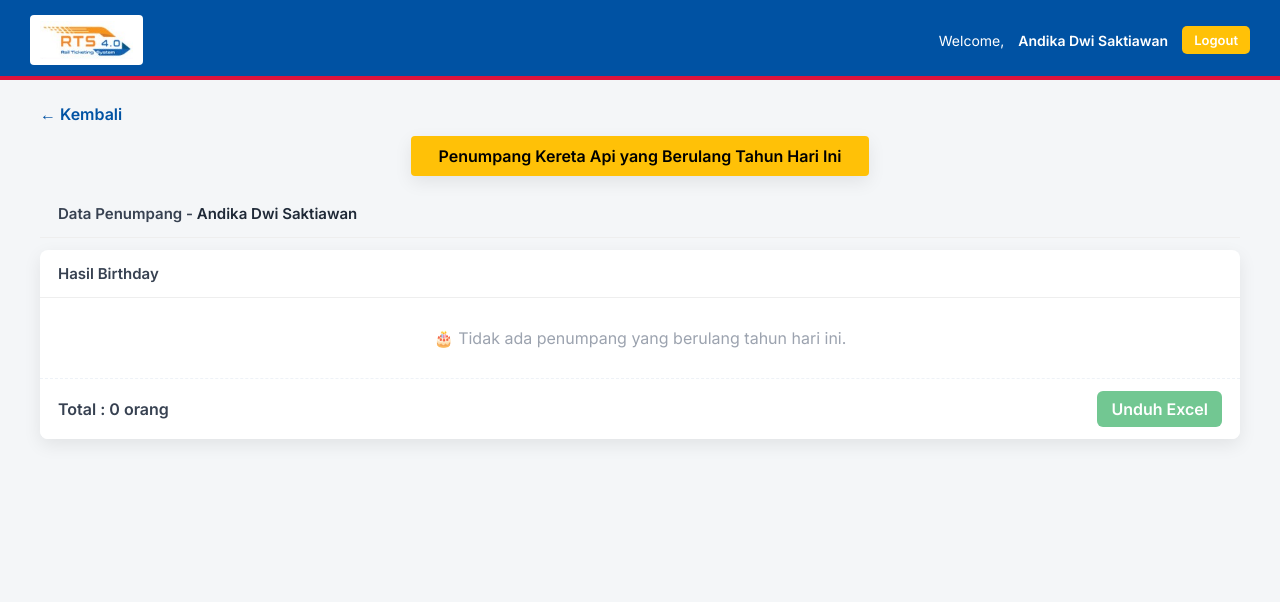
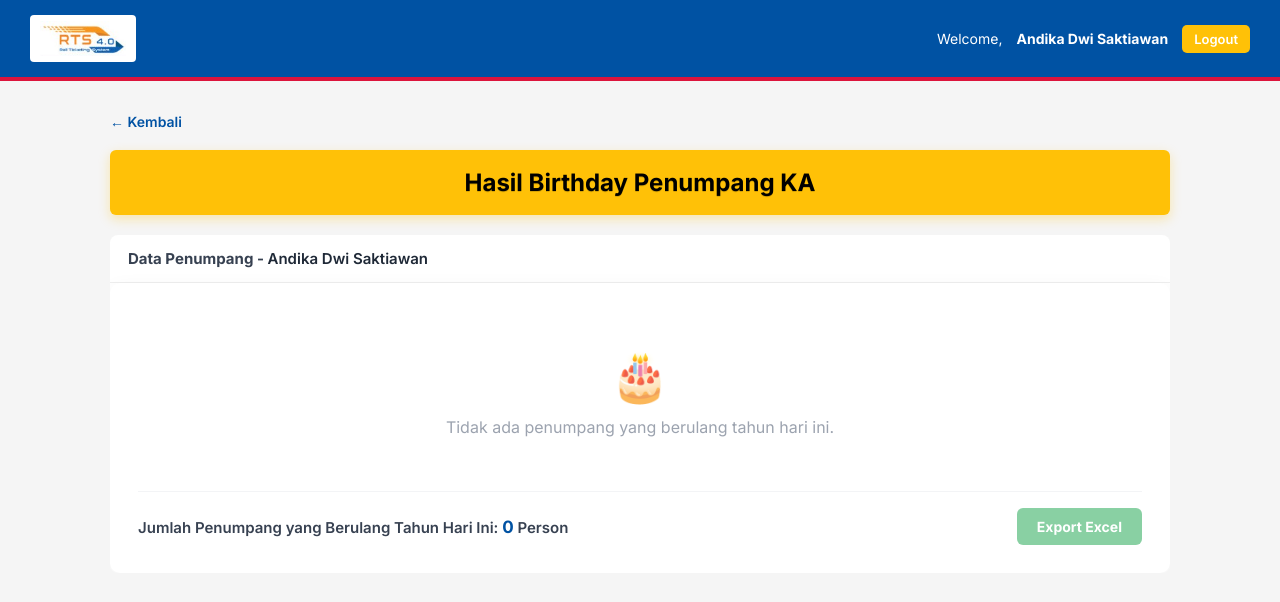
Before and after one commit to ImamKhusain/KP-Angpen, a PHP site: page /hasil_birthday.php in a window 1280 px wide. Shown: the top 602 px of the page. Run offline with PHP 8.4, Linux system fonts and the light colour scheme; a user stored in the database is signed in.

Commit message:
Perbaikan UI

```diff
--- a/hasil_birthday.php
+++ b/hasil_birthday.php
@@ -8,7 +8,7 @@ if (!isset($_SESSION['login']) || $_SESSION['login'] !== true) {
 // ambil data dari session
 $dataHasil = $_SESSION['export_data'] ?? [];
 $train_name = $_SESSION['export_nama_ka'] ?? '';
-$userName = $_SESSION['username'] ?? 'Admin';
+$userName = $_SESSION['user'] ?? 'Admin';
 $jumlahData = count($dataHasil);
 ?>
 <!DOCTYPE html>
@@ -17,104 +17,125 @@ $jumlahData = count($dataHasil);
     <meta charset="utf-8">
     <title>Hasil Birthday Penumpang</title>
     <meta name="viewport" content="width=device-width,initial-scale=1">
-    <link href="https://fonts.googleapis.com/css2?family=Inter:wght@400;600&display=swap" rel="stylesheet">
+    <link href="https://fonts.googleapis.com/css2?family=Inter:wght@400;600;700&display=swap" rel="stylesheet">
     <style>
-    :root { --blue:#0052A3; --green:#16a34a; --yellow:#FFC107; --shadow:0 6px 18px rgba(0,0,0,.08); }
-    body { font-family: 'Inter', sans-serif; background:#f4f6f8; margin:0; padding:0; }
+    * { box-sizing: border-box; margin: 0; padding: 0; }
+    body { font-family: 'Inter', sans-serif; background: #f5f5f5; color: #374151; }
 
-    .header{
-        background:var(--blue);
-        color:#fff;
-        padding:15px 30px;
-        display:flex;
-        justify-content:space-between;
-        align-items:center;
-        position:relative;
+    /* HEADER */
+    .header {
+        background: #0052A3;
+        color: #fff;
+        padding: 15px 30px;
+        display: flex;
+        justify-content: space-between;
+        align-items: center;
+        border-bottom: 4px solid #DC143C;
     }
-    .header::after{
-        content:"";
-        position:absolute;
-        left:0;right:0;bottom:0;
-        height:4px;
-        background:#DC143C;
+    .logo-wrap { background: #fff; padding: 6px 10px; border-radius: 4px; display: flex; align-items: center; }
+    .logo-wrap img { height: 35px; }
+    .nav-right { display:flex; align-items:center; gap:14px; font-size:14px; }
+    .logout-btn { padding:6px 12px; background:#FFC107; color:#fff; border-radius:5px; text-decoration:none; font-size:13px; font-weight:600; }
+
+    /* CONTAINER */
+    .container { max-width: 1100px; margin: 30px auto; padding: 0 20px; }
+    .back-link { color: #0052A3; display:inline-flex; align-items:center; gap:6px; margin-bottom:20px; text-decoration:none; font-weight:600; font-size:14px; }
+
+    /* TITLE */
+    .title-box {
+        background: #FFC107;
+        text-align: center;
+        padding: 18px;
+        font-size: 24px;        /* sedikit diperbesar */
+        font-weight: 700;
+        color: #000;            /* hitam pekat */
+        margin-bottom: 20px;
+        border-radius: 6px;
+        box-shadow: 0 4px 12px rgba(255,193,7,0.3);
+        text-shadow: 0 1px 0 rgba(0,0,0,0.15); /* membuat teks lebih tajam */
     }
 
-    .logo-wrap{
-        background:#fff;
-        padding:6px 10px;
-        border-radius:4px;
-        display:flex;
-        align-items:center;
-    }
-    .logo-wrap img{height:38px;}
-
-    .nav-right{
-        display:flex;
-        align-items:center;
-        gap:14px;
-        font-size:14px;
+    /* CONTENT CARD (satu kotak besar putih yang berisi no-data atau list) */
+    .content-card {
+        background: #fff;
+        border-radius: 10px;
+        padding: 28px;
+        box-shadow: 0 6px 20px rgba(0,0,0,0.06);
     }
 
-    /* === REVISI WARNA LOGOUT BUTTON === */
-    .logout-btn {
-        padding: 6px 12px;
-        background: #FFC107;
-        color: #fff;
-        border-radius: 5px;
-        text-decoration: none;
-        font-size: 13px;
-        font-weight: 600;
-        transition: 0.3s;
-    }
-    .logout-btn:hover {
-        background: #ffff;
+    /* area utama card */
+    .card-body {
+        min-height: 160px; /* jaga tinggi minimal agar pesan no-data terlihat seimbang */
+        display: flex;
+        align-items: center;
+        justify-content: center;
     }
 
-    .container{max-width:1200px;margin:24px auto;padding:0 20px;}
-    .back-link{color:var(--blue);display:inline-block;margin-bottom:12px;text-decoration:none;font-weight:600;}
-    .title{background:var(--yellow);display:inline-block;padding:10px 28px;border-radius:4px;box-shadow:var(--shadow);color:#000;font-weight:600;}
-
-    .table-box{background:#fff;border-radius:8px;box-shadow:var(--shadow);overflow:hidden;margin-top:12px;}
-    .table-header{padding:14px 18px;border-bottom:1px solid #eee;}
-    .table-header-title{font-weight:700;color:#374151;font-size:15px;}
-    .table-scroll{max-height:460px;overflow:auto;}
-
-    table{width:100%;border-collapse:collapse;}
-    thead th{
-        position:sticky;
-        top:0;
-        background:var(--blue);
-        color:#fff;
-        padding:12px 14px;
-        text-align:left;
-        font-size:13px;
-        font-weight:600;
+    .table-box{
+        background:#fff;
+        border-radius:8px;
+        box-shadow:var(--shadow);
+        overflow:hidden;
+        margin-top:12px;
     }
-    tbody td{
-        padding:11px 14px;
-        border-bottom:1px solid #f0f0f0;
-        font-size:13px;
+    .table-header{
+        padding:14px 18px;
+        border-bottom:1px solid #eee;
+    }
+    .table-header-title{
+        font-weight:700;
         color:#374151;
+        font-size:15px;
     }
 
-    .export-wrap{
-        padding:12px 18px;
-        display:flex;
-        justify-content:space-between;
-        align-items:center;
-        border-top:1px dashed #eef2f7;
-        background:#fff;
+    .no-data {
+        text-align: center;
+        color: #9ca3af;
+        font-size: 16px;
     }
-    .btn-export{
-        padding:8px 14px;
-        background:var(--green);
-        color:#fff;
-        border-radius:6px;
-        text-decoration:none;
-        font-weight:700;
+    .no-data-icon { font-size: 48px; margin-bottom: 12px; }
+
+    /* cards container (kartu penumpang ketika ada data) */
+    .cards-container {
+        display: grid;
+        grid-template-columns: repeat(2, 1fr);
+        gap: 20px;
+        width: 100%;
     }
+    .passenger-card {
+        background: linear-gradient(135deg, #ff9800 0%, #ff6d00 100%);
+        border-radius: 12px;
+        padding: 16px 18px;
+        color: #fff;
+        box-shadow: 0 6px 16px rgba(255,109,0,0.25);
+    }
+    .card-row { display:flex; align-items:baseline; margin-bottom:8px; font-size:14px; }
+    .card-label { font-weight:700; min-width:90px; text-transform:uppercase; font-size:13px; }
+    .card-value { font-weight:400; font-size:14px; }
 
-    .no-data{padding:30px;text-align:center;color:#9ca3af;}
+    /* footer di dalam content-card: jumlah + eksport (di satu bar) */
+    .card-footer {
+        margin-top: 20px;
+        display: flex;
+        justify-content: space-between;
+        align-items: center;
+        gap: 12px;
+        border-top: 1px solid #f3f4f6;
+        padding-top: 16px;
+    }
+    .total-info { font-size:15px; font-weight:600; color:#374151; }
+    .total-info strong { color:#0052A3; font-size:17px; font-weight:700; }
+
+    .btn-export { padding:10px 20px; background:#16a34a; color:#fff; border-radius:6px; text-decoration:none; font-weight:700; font-size:14px; }
+    .btn-export.disabled { opacity:0.5; pointer-events:none; cursor:not-allowed; }
+
+    /* RESPONSIVE */
+    @media (max-width: 768px) {
+        .cards-container { grid-template-columns: 1fr; }
+        .card-body { padding: 8px 0; }
+        .card-footer { flex-direction: column; align-items: stretch; text-align: center; gap:10px; }
+        .btn-export { align-self:center; }
+    }
     </style>
 </head>
 <body>
@@ -125,17 +146,17 @@ $jumlahData = count($dataHasil);
     </div>
     <div class="nav-right">
         Welcome, <strong><?= htmlspecialchars($userName) ?></strong>
-        <a href="login/logout.php" class="logout-btn">Logout</a>
+        <a href="auth/logout.php" class="logout-btn">Logout</a>
     </div>
 </div>
 
 <div class="container">
-    <a href="dashboard.php" class="back-link">← Kembali</a>
-    <div style="text-align:center;margin-bottom:14px;">
-        <span class="title">Penumpang Kereta Api yang Berulang Tahun Hari Ini</span>
-    </div>
+    <a href="index.php" class="back-link">← Kembali</a>
 
-    <div class="table-header">
+    <div class="title-box">Hasil Birthday Penumpang KA</div>
+
+    <div class="table-box">
+        <div class="table-header">
             <div class="table-header-title">
                 Data Penumpang
                 <?php if ($train_name !== ''): ?>
@@ -146,46 +167,50 @@ $jumlahData = count($dataHasil);
             </div>
         </div>
 
-    <div class="table-box">
-        <div class="table-header">
-            <div class="table-header-title">Hasil Birthday</div>
-        </div>
-
-        <div class="table-scroll">
+    <!-- SATU KARTU BESAR: berisi pesan/list + jumlah + export -->
+    <div class="content-card">
+        <div class="card-body">
             <?php if ($jumlahData > 0): ?>
-            <table>
-                <thead>
-                    <tr>
-                        <th>No</th>
-                        <th>Nama</th>
-                        <th>NIK</th>
-                        <th>Trip Date</th>
-                    </tr>
-                </thead>
-                <tbody>
-                    <?php foreach ($dataHasil as $i => $d): ?>
-                    <tr>
-                        <td><?= $i+1 ?></td>
-                        <td><?= htmlspecialchars($d['nama']) ?></td>
-                        <td><?= htmlspecialchars($d['nik']) ?></td>
-                        <td><?= htmlspecialchars($d['trip']) ?></td>
-                    </tr>
+                <div class="cards-container">
+                    <?php foreach ($dataHasil as $d): ?>
+                    <div class="passenger-card">
+                        <div class="card-row">
+                            <span class="card-label">NAME :</span>
+                            <span class="card-value"><?= htmlspecialchars($d['nama']) ?></span>
+                        </div>
+                        <div class="card-row">
+                            <span class="card-label">NIK :</span>
+                            <span class="card-value"><?= htmlspecialchars($d['nik']) ?></span>
+                        </div>
+                        <div class="card-row">
+                            <span class="card-label">SEAT :</span>
+                            <span class="card-value"><?= htmlspecialchars($d['seat'] ?? '-') ?></span>
+                        </div>
+                        <div class="card-row">
+                            <span class="card-label">JENIS KA :</span>
+                            <span class="card-value"><?= htmlspecialchars($d['jenis_ka'] ?? $train_name) ?></span>
+                        </div>
+                    </div>
                     <?php endforeach; ?>
-                </tbody>
-            </table>
+                </div>
             <?php else: ?>
-                <div class="no-data">🎂 Tidak ada penumpang yang berulang tahun hari ini.</div>
+                <div class="no-data">
+                    <div class="no-data-icon">🎂</div>
+                    <div>Tidak ada penumpang yang berulang tahun hari ini.</div>
+                </div>
             <?php endif; ?>
         </div>
 
-        <div class="export-wrap">
-            <div style="font-weight:600;color:#374151;">
-                Total : <strong><?= $jumlahData ?></strong> orang
+        <!-- footer tetap berada di dalam content-card sehingga jadi satu kesatuan -->
+        <div class="card-footer">
+            <div class="total-info">
+                Jumlah Penumpang yang Berulang Tahun Hari Ini: <strong><?= $jumlahData ?></strong> Person
             </div>
+
             <?php if ($jumlahData > 0): ?>
-                <a href="export_excel.php" class="btn-export" title="Unduh hasil ulang tahun ke Excel">Unduh Excel</a>
+                <a href="export_excel.php" class="btn-export">Export Excel</a>
             <?php else: ?>
-                <span class="btn-export" style="opacity:.6;pointer-events:none;">Unduh Excel</span>
+                <span class="btn-export disabled">Export Excel</span>
             <?php endif; ?>
         </div>
     </div>
```
Also changed, not shown: hasil_excel.php (+7 -3 lines), master_daerah.sql (renamed from master_daerah (1).sql).
